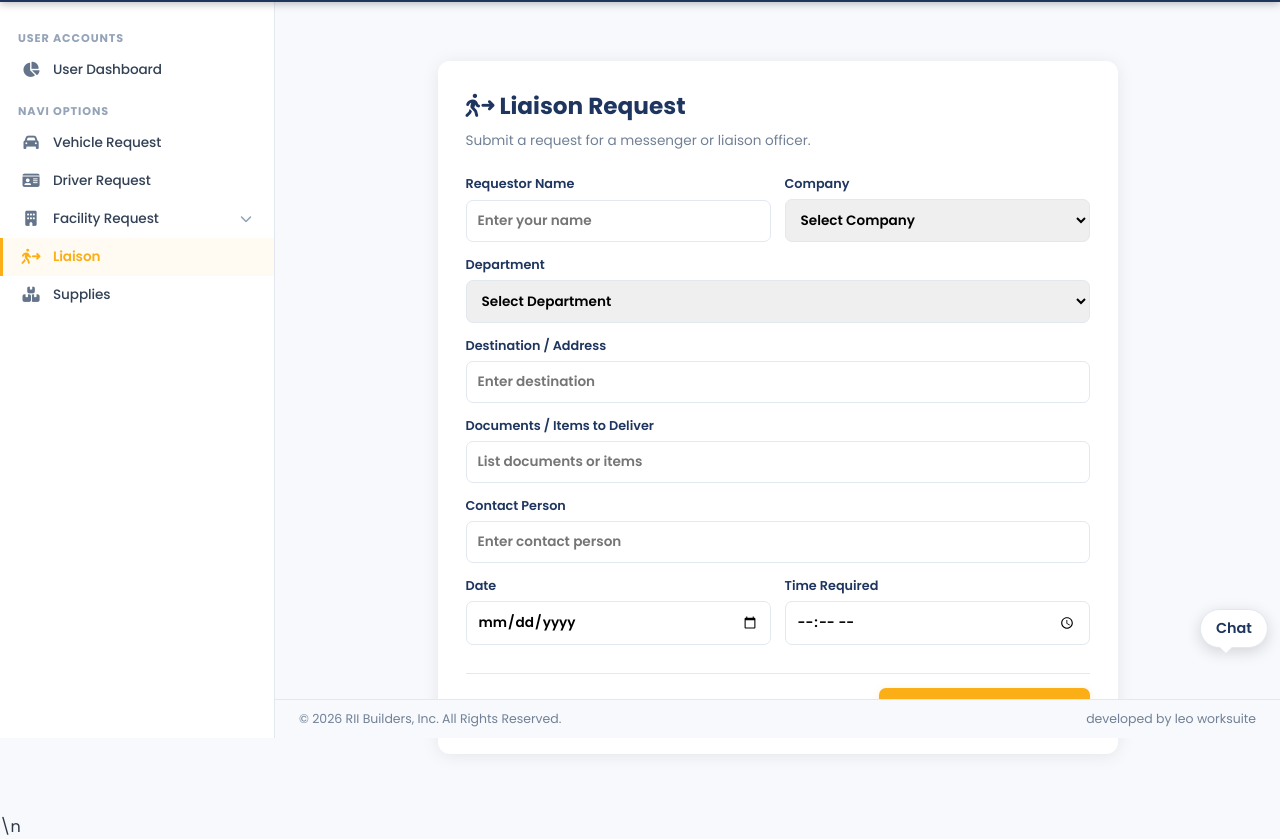
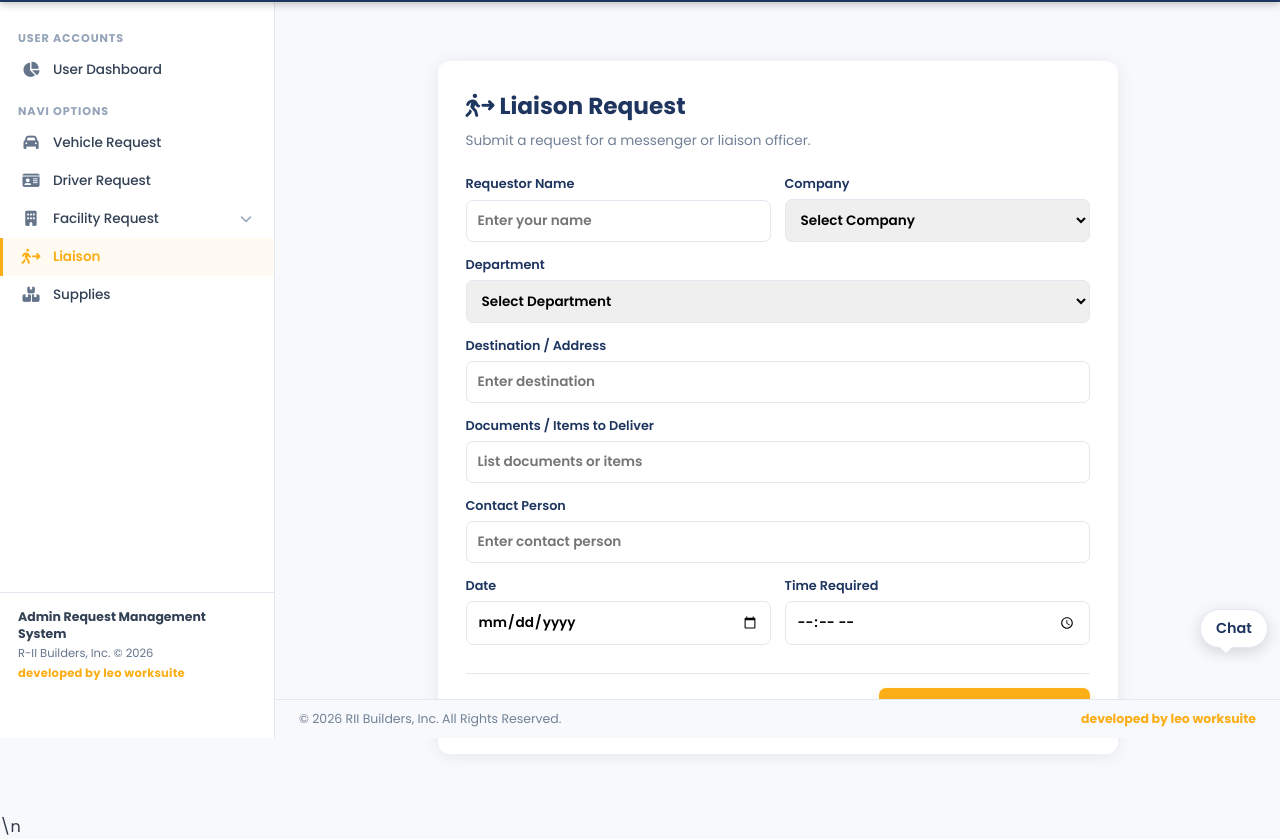
Before and after one commit to e-notarte/rii-admin-forms, a plain HTML site: page liaison-request.html in a window 1280 px wide. Shown: the part 62-901 px from the top of the page. Drawn offline with Linux system fonts and the light colour scheme; a script that the page names is missing.

Commit message:
Update liaison-request.html

```diff
--- a/liaison-request.html
+++ b/liaison-request.html
@@ -116,6 +116,55 @@
     main {
       padding-bottom: 60px !important;
     }
+
+    .sidebar {
+      display: flex !important;
+      flex-direction: column !important;
+    }
+    .sidebar-footer {
+      padding: 16px 18px;
+      border-top: 1px solid var(--border, #e2e8f0);
+      background: var(--bg-surface, #ffffff);
+      font-size: 0.74rem;
+      color: var(--text-muted, #64748b);
+      display: flex;
+      flex-direction: column;
+      gap: 3px;
+      line-height: 1.35;
+      margin-top: auto;
+      flex-shrink: 0;
+    }
+    .sidebar-footer strong {
+      color: var(--text-main, #334155);
+      font-size: 0.78rem;
+      font-weight: 700;
+      display: block;
+    }
+    .sidebar-footer span {
+      color: var(--text-muted, #64748b);
+      font-size: 0.72rem;
+      display: block;
+    }
+    .sidebar-footer .sidebar-footer-dev {
+      font-size: 0.72rem;
+      color: var(--accent, #f59e0b);
+      font-weight: 700;
+      display: block;
+      letter-spacing: 0.2px;
+      margin-top: 2px;
+    }
+    body.dark-mode .sidebar-footer {
+      background: var(--bg-surface, #1e293b);
+      border-color: var(--border, #334155);
+      color: #94a3b8;
+    }
+    body.dark-mode .sidebar-footer strong {
+      color: #f8fafc;
+    }
+    body.dark-mode .sidebar-footer span {
+      color: #94a3b8;
+    }
+
   </style>
   </style>
   <style>
@@ -288,6 +337,7 @@
   <meta charset="UTF-8">
   <meta name="viewport" content="width=device-width, initial-scale=1.0">
   <title>Function Hall Request - R-II Builders</title>
+    <link rel="icon" type="image/png" href="RII_Logo.png">
   <link href="https://fonts.googleapis.com/css2?family=Poppins:wght@400;500;600;700&display=swap" rel="stylesheet">
   <link rel="stylesheet" href="https://cdnjs.cloudflare.com/ajax/libs/font-awesome/6.4.0/css/all.min.css">
   <link rel="stylesheet" href="user-nav-panel.css">
@@ -1663,7 +1713,14 @@
         <span class="nav-title">Supplies</span>
       </a>
     </nav>
-  </aside>
+
+      <!-- SIDEBAR FOOTER -->
+      <div class="sidebar-footer">
+        <strong>Admin Request Management System</strong>
+        <span>R-II Builders, Inc. &copy; 2026</span>
+        <div class="sidebar-footer-dev">developed by leo worksuite</div>
+      </div>
+    </aside>
   <main>
     <section class="form-card">
       <h1><i class="fa-solid fa-person-walking-arrow-right"></i> Liaison Request</h1>
@@ -1822,7 +1879,7 @@
       }
     }
   </script>
-  <footer class="footer"><span>© 2026 RII Builders, Inc. All Rights Reserved.</span><span>developed by leo worksuite</span>
+  <footer class="footer"><span>© 2026 RII Builders, Inc. All Rights Reserved.</span><span><span style="color:var(--accent, #f59e0b); font-weight:700;">developed by leo worksuite</span></span>
   </footer>
 
   <!-- AI Bot Wrapper -->
```
